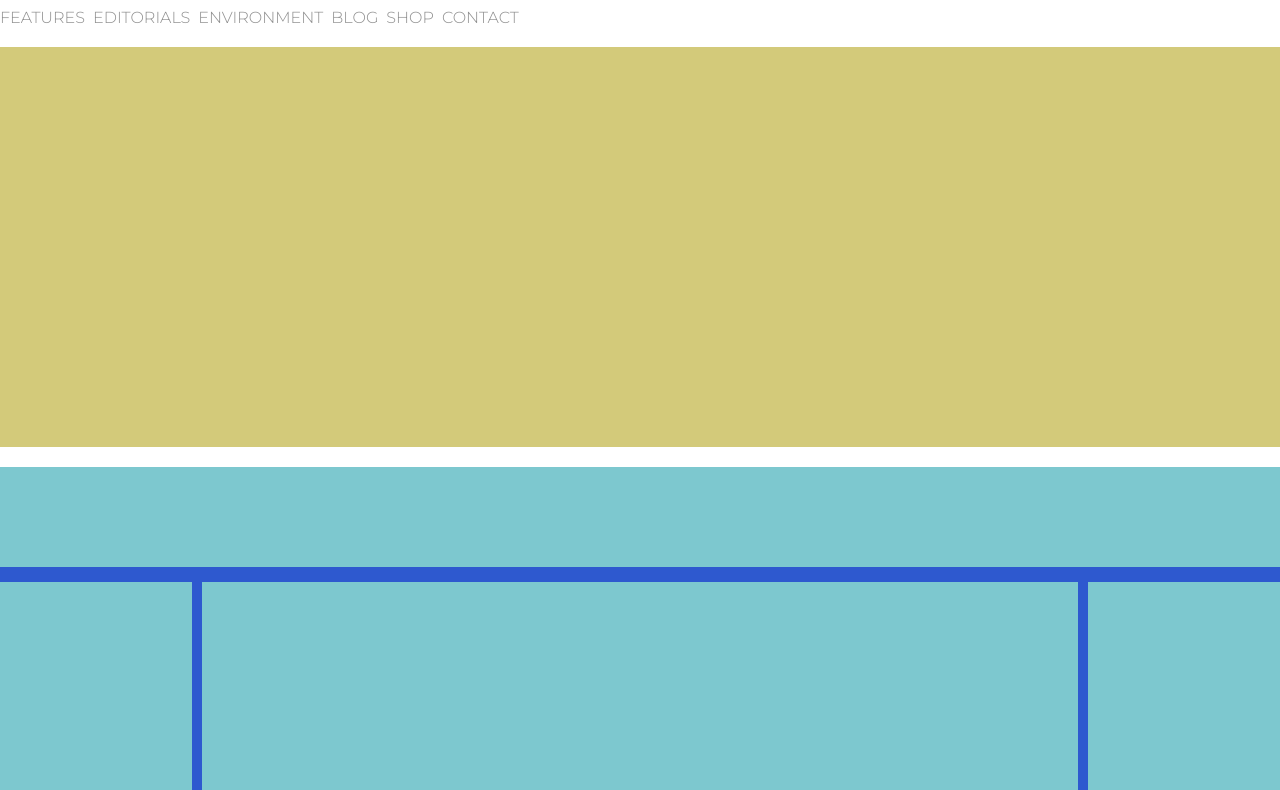
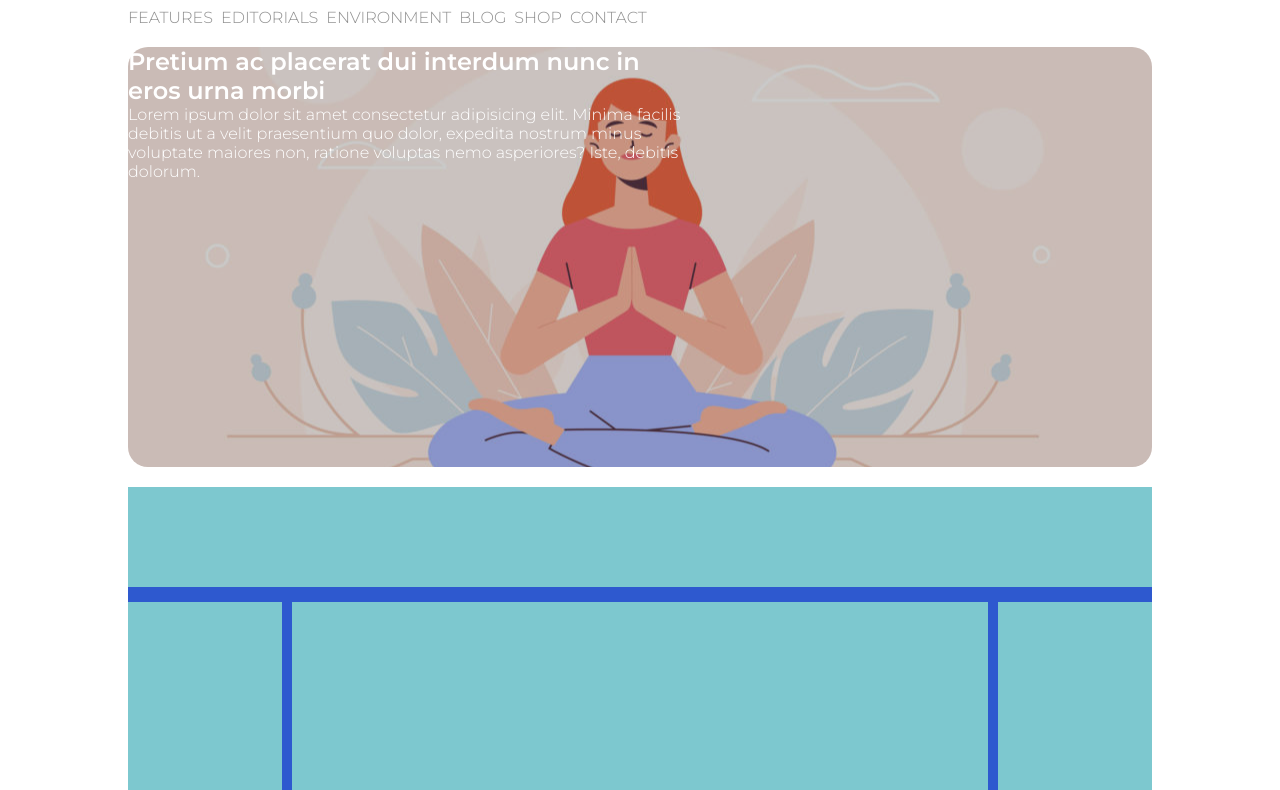
Before and after one commit to MascarBone/htmlcss-wp, a plain HTML site: page index.html in a window 1280 px wide. Shown: the part 116-906 px from the top of the page. Drawn offline with Linux system fonts and the light colour scheme.

Commit message:
Jumbotron updated, need to center the text-box

```diff
--- a/css/style.css
+++ b/css/style.css
@@ -28,10 +28,16 @@ li > a {
     clear: both;
 }
 
+.bkg-greyish {
+    background-color: rgba(44, 44, 44, 0.25);
+    border-radius: 20px;
+    height: 100%;
+}
+
 .layout {
     width: 80%;
     margin: 0 auto;
-    min-width: 1280px;
+    max-width: 1024px;
 }
 
 .top-layout {
@@ -52,9 +58,17 @@ li > a {
 }
 
 .jumbotron {
-    height: 400px;
-    background-color: rgb(211, 202, 122);
+    height: 420px;
+    background-image: url("../img/banner.jpg");
+    background-position: center;
+    border-radius: 20px;
     margin-bottom: 20px;
+}
+
+.text-box {
+    width: 55%;
+    color: rgb(255, 255, 255);
+
 }
 
 .articles-layout {
--- a/index.html
+++ b/index.html
@@ -42,7 +42,12 @@
 
                 <!-- Prima sezione per il contenuto ampio -->
                 <section class="jumbotron">
-
+                    <div class="bkg-greyish">
+                        <div class="text-box">
+                            <h2>Pretium ac placerat dui interdum nunc in eros urna morbi</h2>
+                            <p>Lorem ipsum dolor sit amet consectetur adipisicing elit. Minima facilis debitis ut a velit praesentium quo dolor, expedita nostrum minus voluptate maiores non, ratione voluptas nemo asperiores? Iste, debitis dolorum.</p>
+                        </div>
+                    </div>
                 </section>
 
                 <!-- Seconda sezione contenente i vari articoli -->
```
